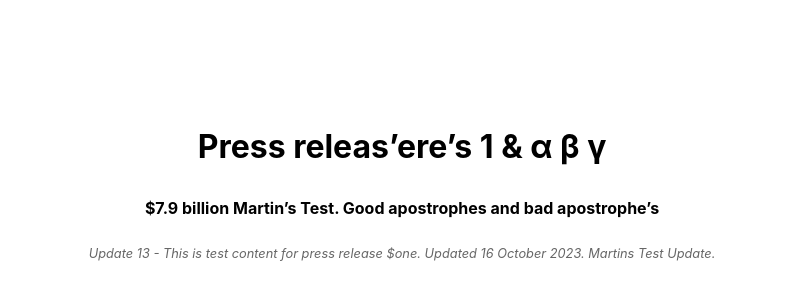
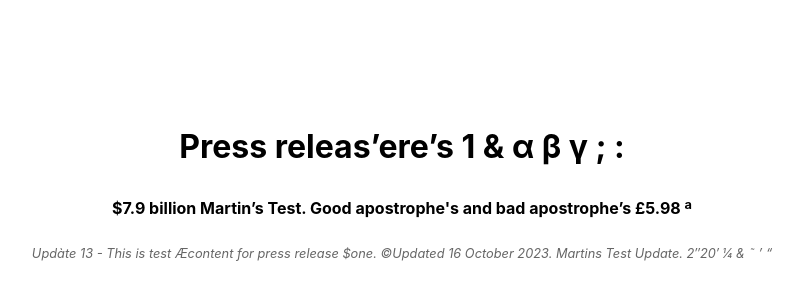
Before and after one commit to cstanleyhns/janes-test-site, a Next.js app: page /news1 in a window 1280 px wide. Shown: the part 210-510 px from the top of the page, without its empty margins (238-1041 px from the left). Built offline with nearby package versions, Linux system fonts and the light colour scheme.

Commit message:
Updated news1.js

```diff
--- a/pages/news1.js
+++ b/pages/news1.js
@@ -12,9 +12,10 @@ export default function News1() {
       </Head>
 
       <main className={styles.main}>
-       <h1>Press releas’ere’s 1 & α β γ</h1>
-       <p className={styles.cardDate}>$7.9 billion  Martin’s Test.  Good apostrophes and bad apostrophe’s</p>
-       <p className={styles.cardCopy}>Update 13 - This is test content for press release $one. Updated 16 October 2023. Martins Test Update.</p>
+       <h1>Press releas’ere’s 1 & α β γ ; : {}</h1>
+       <p className={styles.cardDate}>$7.9 billion Martin’s Test. Good apostrophe's and bad apostrophe’s £5.98  ª</p>
+       <p className={styles.cardCopy}>Updàte 13 - This is test Æcontent for press release $one. ©Updated 16 October 2023. Martins Test Update.
+2″20′ 1⁄4 & ˜ ’ “</p>
       </main>
 
     </div>
```
